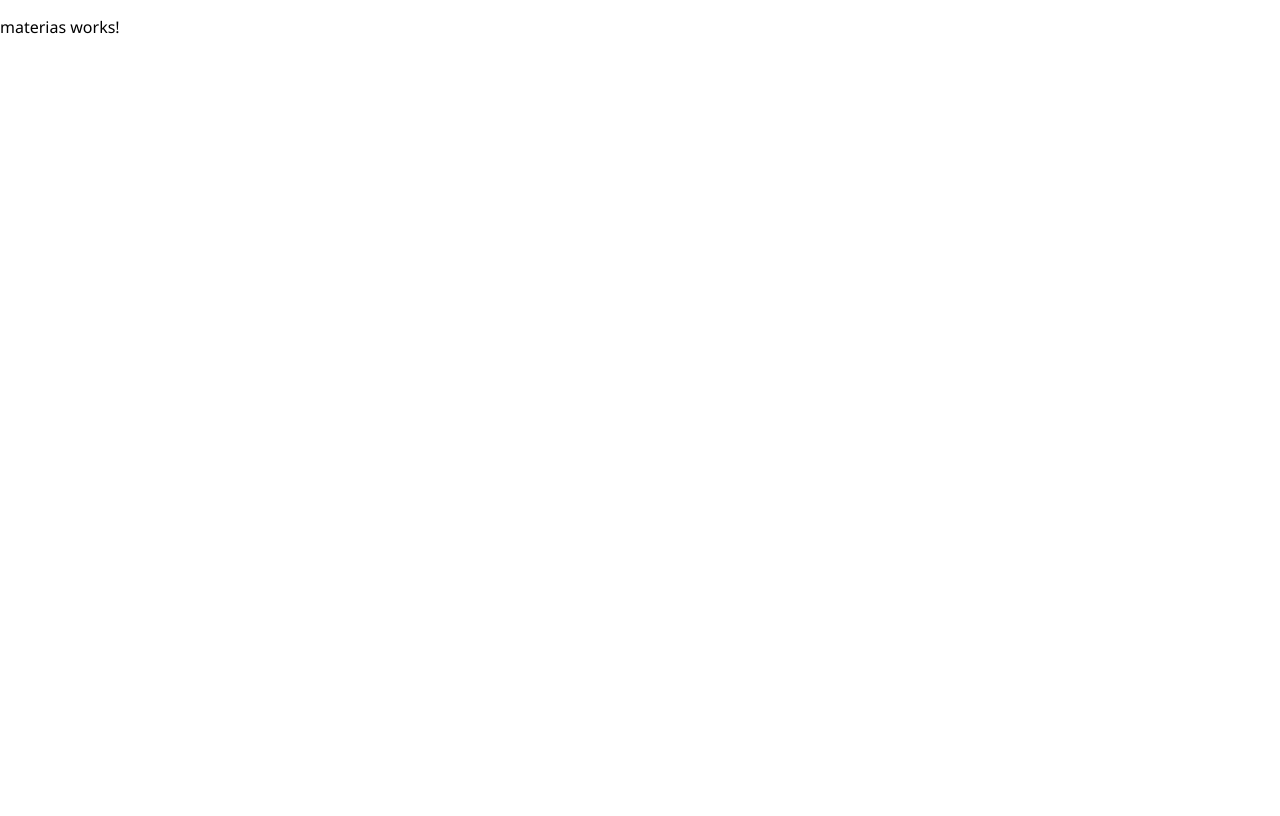
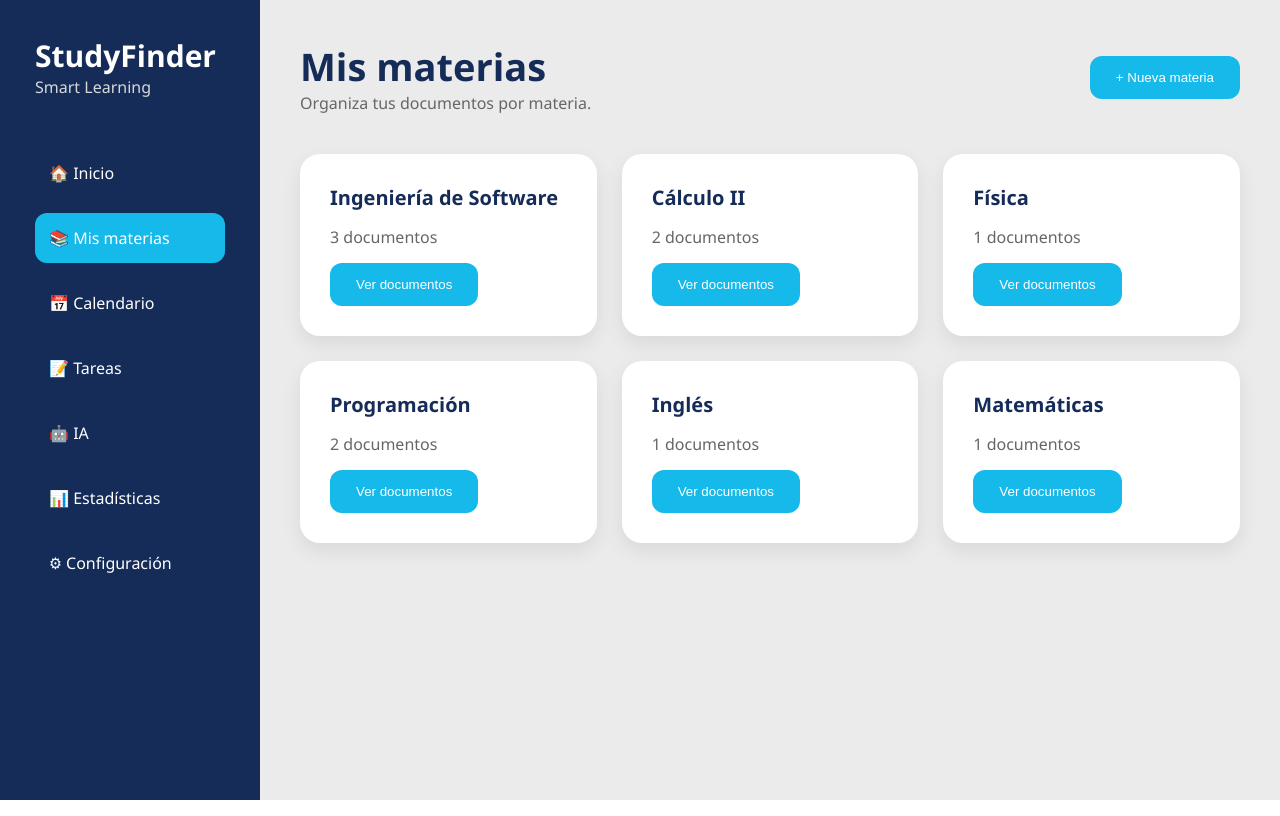
Before and after one commit to alejandromediatecnica-cpu/StudyFinder, an Angular app in the folder front/studyfinderFront/: page /materias in a window 1280 px wide. Built offline with nearby package versions, Linux system fonts and the light colour scheme.

Commit message:
se agrega el diseño a la pagina de mis

```diff
--- /dev/null
+++ b/front/studyfinderFront/src/app/app/pages/layout/layout.css
@@ -0,0 +1,62 @@
+* {
+  margin: 0;
+  padding: 0;
+  box-sizing: border-box;
+}
+
+:host {
+  display: block;
+  width: 100%;
+}
+
+.dashboard {
+  display: grid;
+  grid-template-columns: 260px 1fr;
+  min-height: 100vh;
+  background: var(--background);
+}
+
+.sidebar {
+  background: var(--primary);
+  color: white;
+  padding: 35px;
+}
+
+.logo {
+  margin-bottom: 50px;
+}
+
+.logo h2 {
+  font-size: 30px;
+}
+
+.logo span {
+  color: #d9d9d9;
+}
+
+nav {
+  display: flex;
+  flex-direction: column;
+  gap: 15px;
+}
+
+nav a {
+  padding: 14px;
+  border-radius: 12px;
+  cursor: pointer;
+  transition: .25s;
+  text-decoration: none;
+  color: white;
+}
+
+nav a:hover {
+  background: var(--secondary);
+}
+
+.active {
+  background: var(--secondary);
+}
+
+.content {
+  padding: 40px;
+}
--- /dev/null
+++ b/front/studyfinderFront/src/app/app/pages/layout/layout.html
@@ -0,0 +1,26 @@
+<div class="dashboard">
+
+    <aside class="sidebar">
+
+        <div class="logo">
+            <h2>StudyFinder</h2>
+            <span>Smart Learning</span>
+        </div>
+
+        <nav>
+            <a routerLink="/main" routerLinkActive="active">🏠 Inicio</a>
+            <a routerLink="/materias" routerLinkActive="active">📚 Mis materias</a>
+            <a routerLink="/calendario" routerLinkActive="active">📅 Calendario</a>
+            <a routerLink="/tareas" routerLinkActive="active">📝 Tareas</a>
+            <a routerLink="/ia" routerLinkActive="active">🤖 IA</a>
+            <a routerLink="/estadisticas" routerLinkActive="active">📊 Estadísticas</a>
+            <a routerLink="/configuracion" routerLinkActive="active">⚙ Configuración</a>
+        </nav>
+
+    </aside>
+
+    <section class="content">
+        <router-outlet></router-outlet>
+    </section>
+
+</div>
--- a/front/studyfinderFront/src/app/app/pages/main/main.css
+++ b/front/studyfinderFront/src/app/app/pages/main/main.css
@@ -1,73 +1,12 @@
 :host {
-  --primary: #152C5B;
-  --secondary: #15B9EA;
-  --background: #EBEBEB;
-  --card: #FFFFFF;
-
   display: block;
   width: 100%;
-  min-height: 100vh;
-  font-family: 'Segoe UI', Tahoma, Geneva, Verdana, sans-serif;
 }
 
 * {
   margin: 0;
   padding: 0;
   box-sizing: border-box;
-}
-
-.dashboard {
-  display: grid;
-  grid-template-columns: 260px 1fr;
-  min-height: 100vh;
-  background: var(--background);
-}
-
-/* SIDEBAR */
-.sidebar {
-  background: var(--primary);
-  color: white;
-  padding: 35px;
-}
-
-.logo {
-  margin-bottom: 50px;
-}
-
-.logo h2 {
-  font-size: 30px;
-}
-
-.logo span {
-  color: #d9d9d9;
-}
-
-nav {
-  display: flex;
-  flex-direction: column;
-  gap: 15px;
-}
-
-nav a {
-  padding: 14px;
-  border-radius: 12px;
-  cursor: pointer;
-  transition: .25s;
-  text-decoration: none;
-  color: white;
-}
-
-nav a:hover {
-  background: var(--secondary);
-}
-
-.active {
-  background: var(--secondary);
-}
-
-/* MAIN */
-.content {
-  padding: 40px;
 }
 
 header {
@@ -100,7 +39,6 @@ button:hover {
   transform: translateY(-2px);
 }
 
-/* CARDS */
 .cards {
   display: grid;
   grid-template-columns: repeat(4, 1fr);
@@ -125,7 +63,6 @@ button:hover {
   font-weight: bold;
 }
 
-/* PANELS */
 .bottom {
   margin-top: 35px;
   display: grid;
--- a/front/studyfinderFront/src/app/app/pages/main/main.html
+++ b/front/studyfinderFront/src/app/app/pages/main/main.html
@@ -1,29 +1,3 @@
-<div class="dashboard">
-
-    <aside class="sidebar">
-
-        <div class="logo">
-
-            <h2>StudyFinder</h2>
-
-            <span>Smart Learning</span>
-
-        </div>
-
-<nav>
-    <a routerLink="/main" routerLinkActive="active">🏠 Inicio</a>
-    <a routerLink="/materias" routerLinkActive="active">📚 Mis materias</a>
-    <a routerLink="/calendario" routerLinkActive="active">📅 Calendario</a>
-    <a routerLink="/tareas" routerLinkActive="active">📝 Tareas</a>
-    <a routerLink="/ia" routerLinkActive="active">🤖 IA</a>
-    <a routerLink="/estadisticas" routerLinkActive="active">📊 Estadísticas</a>
-    <a routerLink="/configuracion" routerLinkActive="active">⚙ Configuración</a>
-</nav>
-
-    </aside>
-
-    <section class="content">
-
 <header>
 
     <div>
@@ -115,7 +89,3 @@
     </div>
 
 </section>
-
-    </section>
-
-</div>
--- a/front/studyfinderFront/src/app/app/pages/main/main.ts
+++ b/front/studyfinderFront/src/app/app/pages/main/main.ts
@@ -1,10 +1,9 @@
 import { Component } from '@angular/core';
-import { RouterLink, RouterLinkActive } from '@angular/router';
 
 @Component({
   selector: 'app-main',
   standalone: true,
-  imports: [RouterLink, RouterLinkActive],
+  imports: [],
   templateUrl: './main.html',
   styleUrl: './main.css',
 })
--- a/front/studyfinderFront/src/app/app/pages/materias/materias.css
+++ b/front/studyfinderFront/src/app/app/pages/materias/materias.css
@@ -0,0 +1,126 @@
+:host {
+  display: block;
+  width: 100%;
+}
+
+* {
+  margin: 0;
+  padding: 0;
+  box-sizing: border-box;
+}
+
+header {
+  display: flex;
+  justify-content: space-between;
+  align-items: center;
+  margin-bottom: 40px;
+}
+
+header h1 {
+  color: var(--primary);
+  font-size: 38px;
+}
+
+header p {
+  color: #666;
+}
+
+button {
+  background: var(--secondary);
+  color: white;
+  border: none;
+  border-radius: 12px;
+  padding: 14px 26px;
+  cursor: pointer;
+  transition: .3s;
+}
+
+button:hover {
+  transform: translateY(-2px);
+}
+
+.back {
+  display: block;
+  background: none;
+  color: var(--primary);
+  padding: 0;
+  margin-bottom: 10px;
+  font-weight: bold;
+}
+
+.back:hover {
+  transform: none;
+  text-decoration: underline;
+}
+
+.materias-grid {
+  display: grid;
+  grid-template-columns: repeat(3, 1fr);
+  gap: 25px;
+}
+
+.materia-card {
+  background: var(--card);
+  border-radius: 20px;
+  padding: 30px;
+  box-shadow: 0 8px 20px rgba(0, 0, 0, .08);
+  display: flex;
+  flex-direction: column;
+  gap: 15px;
+}
+
+.materia-card h3 {
+  color: var(--primary);
+  font-size: 20px;
+}
+
+.materia-card p {
+  color: #666;
+}
+
+.materia-card button {
+  align-self: flex-start;
+}
+
+.documentos-list {
+  background: var(--card);
+  border-radius: 20px;
+  box-shadow: 0 8px 20px rgba(0, 0, 0, .08);
+  overflow: hidden;
+}
+
+.documento-row {
+  display: flex;
+  align-items: center;
+  gap: 20px;
+  padding: 20px 30px;
+  border-bottom: 1px solid #eee;
+  transition: .2s;
+}
+
+.documento-row:last-child {
+  border-bottom: none;
+}
+
+.documento-row:hover {
+  background: #fafafa;
+}
+
+.doc-icon {
+  font-size: 28px;
+}
+
+.doc-info {
+  flex: 1;
+}
+
+.doc-info h4 {
+  color: var(--primary);
+  font-size: 16px;
+  margin-bottom: 4px;
+}
+
+.doc-info p {
+  color: #888;
+  font-size: 14px;
+}
--- a/front/studyfinderFront/src/app/app/pages/materias/materias.html
+++ b/front/studyfinderFront/src/app/app/pages/materias/materias.html
@@ -1 +1,41 @@
-<p>materias works!</p>
+@if (materiaSeleccionada(); as materia) {
+  <header>
+    <div>
+      <button class="back" (click)="volver()">← Volver</button>
+      <h1>{{ materia.nombre }}</h1>
+      <p>{{ materia.documentos.length }} documentos</p>
+    </div>
+    <button>+ Subir documento</button>
+  </header>
+
+  <section class="documentos-list">
+    @for (doc of materia.documentos; track doc.id) {
+      <div class="documento-row">
+        <span class="doc-icon">{{ iconoPorTipo(doc.tipo) }}</span>
+        <div class="doc-info">
+          <h4>{{ doc.nombre }}</h4>
+          <p>{{ doc.fecha }} • {{ doc.tamano }}</p>
+        </div>
+        <button class="doc-action">Abrir</button>
+      </div>
+    }
+  </section>
+} @else {
+  <header>
+    <div>
+      <h1>Mis materias</h1>
+      <p>Organiza tus documentos por materia.</p>
+    </div>
+    <button>+ Nueva materia</button>
+  </header>
+
+  <section class="materias-grid">
+    @for (materia of materias(); track materia.id) {
+      <div class="materia-card">
+        <h3>{{ materia.nombre }}</h3>
+        <p>{{ materia.documentos.length }} documentos</p>
+        <button (click)="seleccionarMateria(materia)">Ver documentos</button>
+      </div>
+    }
+  </section>
+}
--- a/front/studyfinderFront/src/app/app/pages/materias/materias.ts
+++ b/front/studyfinderFront/src/app/app/pages/materias/materias.ts
@@ -1,9 +1,93 @@
-import { Component } from '@angular/core';
+import { Component, signal } from '@angular/core';
+
+interface Documento {
+  id: number;
+  nombre: string;
+  tipo: string;
+  fecha: string;
+  tamano: string;
+}
+
+interface Materia {
+  id: number;
+  nombre: string;
+  documentos: Documento[];
+}
 
 @Component({
   selector: 'app-materias',
+  standalone: true,
   imports: [],
   templateUrl: './materias.html',
   styleUrl: './materias.css',
 })
-export class MateriasComponent {}
+export class MateriasComponent {
+  materias = signal<Materia[]>([
+    {
+      id: 1,
+      nombre: 'Ingeniería de Software',
+      documentos: [
+        { id: 1, nombre: 'Capitulo 4 - Arquitectura MVC.pdf', tipo: 'pdf', fecha: '10 jul 2026', tamano: '2.4 MB' },
+        { id: 2, nombre: 'Diagrama de clases.pdf', tipo: 'pdf', fecha: '08 jul 2026', tamano: '1.1 MB' },
+        { id: 3, nombre: 'Resumen patrones de diseño.docx', tipo: 'docx', fecha: '02 jul 2026', tamano: '540 KB' },
+      ]
+    },
+    {
+      id: 2,
+      nombre: 'Cálculo II',
+      documentos: [
+        { id: 4, nombre: 'Integrales dobles.pdf', tipo: 'pdf', fecha: '15 jul 2026', tamano: '3.1 MB' },
+        { id: 5, nombre: 'Ejercicios semana 6.pdf', tipo: 'pdf', fecha: '12 jul 2026', tamano: '890 KB' },
+      ]
+    },
+    {
+      id: 3,
+      nombre: 'Física',
+      documentos: [
+        { id: 6, nombre: 'Cinemática - diapositivas.pptx', tipo: 'pptx', fecha: '09 jul 2026', tamano: '4.7 MB' },
+      ]
+    },
+    {
+      id: 4,
+      nombre: 'Programación',
+      documentos: [
+        { id: 7, nombre: 'Estructuras de datos.pdf', tipo: 'pdf', fecha: '18 jul 2026', tamano: '2.9 MB' },
+        { id: 8, nombre: 'Notas árboles binarios.pdf', tipo: 'pdf', fecha: '14 jul 2026', tamano: '1.3 MB' },
+      ]
+    },
+    {
+      id: 5,
+      nombre: 'Inglés',
+      documentos: [
+        { id: 9, nombre: 'Vocabulario unidad 3.pdf', tipo: 'pdf', fecha: '11 jul 2026', tamano: '620 KB' },
+      ]
+    },
+    {
+      id: 6,
+      nombre: 'Matemáticas',
+      documentos: [
+        { id: 10, nombre: 'Álgebra lineal - apuntes.pdf', tipo: 'pdf', fecha: '16 jul 2026', tamano: '1.8 MB' },
+      ]
+    },
+  ]);
+
+  materiaSeleccionada = signal<Materia | null>(null);
+
+  seleccionarMateria(materia: Materia) {
+    this.materiaSeleccionada.set(materia);
+  }
+
+  volver() {
+    this.materiaSeleccionada.set(null);
+  }
+
+  iconoPorTipo(tipo: string): string {
+    const iconos: Record<string, string> = {
+      pdf: '📄',
+      docx: '📝',
+      pptx: '📊',
+      xlsx: '📈',
+    };
+    return iconos[tipo] ?? '📄';
+  }
+}
```
Also changed, not shown: front/studyfinderFront/src/app/app.routes.ts (+13 -34 lines), front/studyfinderFront/src/app/app/pages/layout/layout.ts (added, +11 -0 lines), 1 other file (tests, documents, lock files or other folders). Lines whose indentation alone changed are shown as unchanged.
